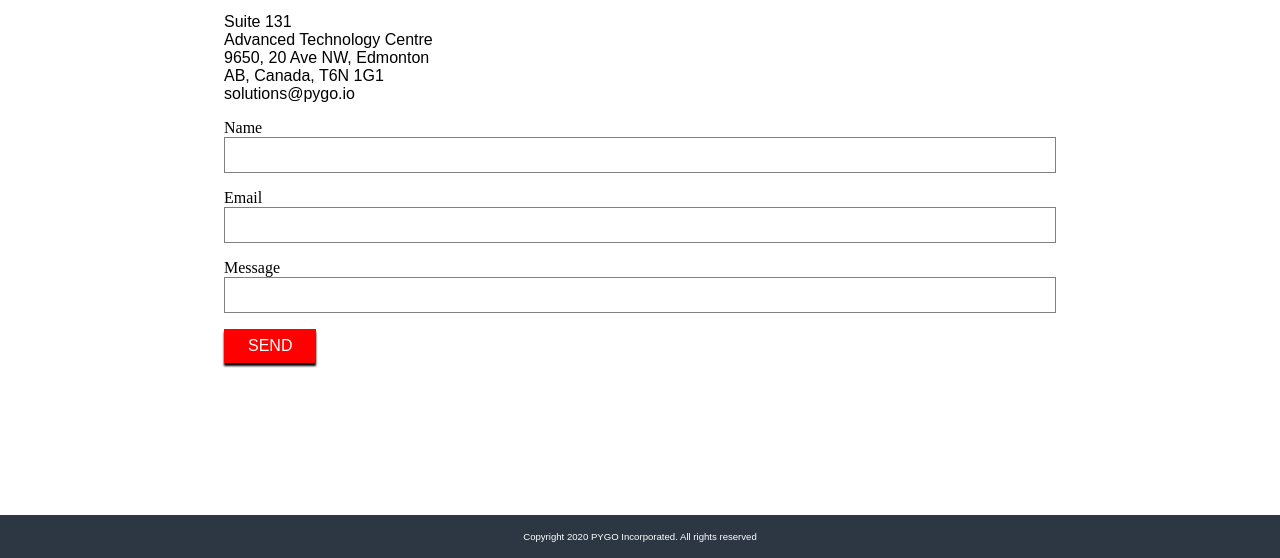
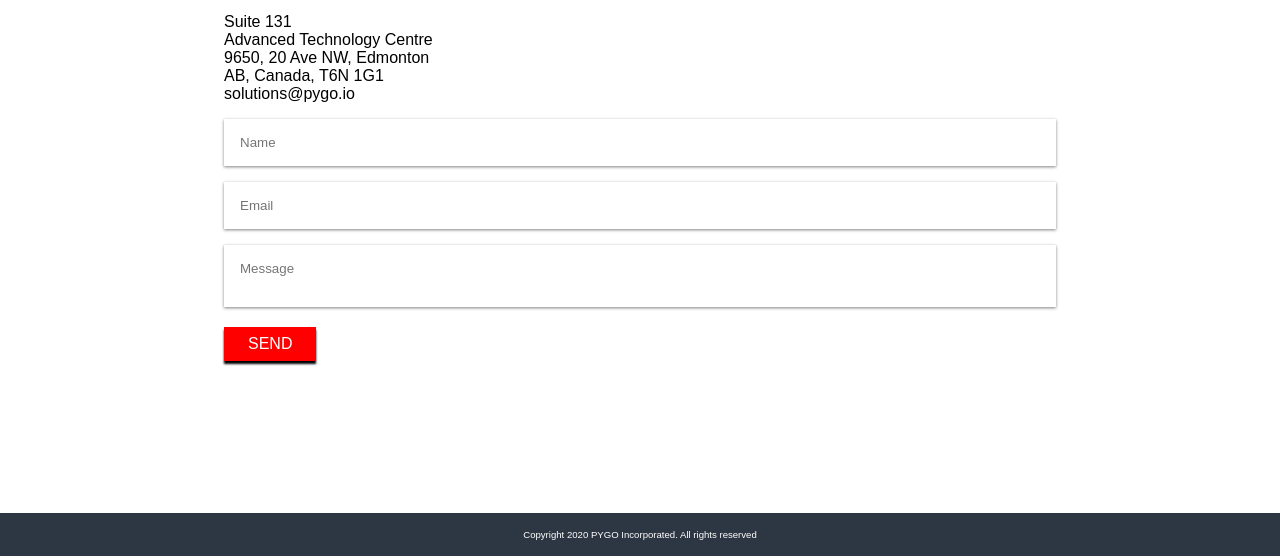
Before and after one commit to jbitancor/pygo-website, a Gatsby site: page /contact in a window 1280 px wide. Shown: the part 301-859 px from the top of the page. Built offline with nearby package versions, Linux system fonts and the light colour scheme; Gatsby itself is replaced by a stand-in of ours; a web font is replaced by a local one.

Commit message:
Formik added. Contact form frontend done

```diff
--- a/package.json
+++ b/package.json
@@ -15,6 +15,7 @@
   },
   "dependencies": {
     "babel-plugin-styled-components": "^1.10.7",
+    "formik": "^2.1.4",
     "gatsby": "^2.21.22",
     "gatsby-background-image": "^1.1.1",
     "gatsby-image": "^2.4.4",
@@ -27,7 +28,8 @@
     "react": "^16.12.0",
     "react-dom": "^16.12.0",
     "react-icons": "^3.10.0",
-    "styled-components": "^5.1.0"
+    "styled-components": "^5.1.0",
+    "yup": "^0.29.0"
   },
   "devDependencies": {
     "prettier": "2.0.5"
--- /dev/null
+++ b/src/components/TextError.js
@@ -0,0 +1,16 @@
+import React from "react";
+import styled from "styled-components";
+
+const TextError = (props) => {
+  return <TextErrorWrapper>{props.children}</TextErrorWrapper>;
+};
+
+const TextErrorWrapper = styled.div`
+  color: red;
+  font-family: open-sans, sans-serif;
+  font-size: 0.8rem;
+  padding-left: 1rem;
+  padding-top: 5px;
+`;
+
+export default TextError;
--- a/src/pages/contact.js
+++ b/src/pages/contact.js
@@ -1,10 +1,13 @@
 import React from "react";
+import { Formik, Form, Field, ErrorMessage } from "formik";
+import * as Yup from "yup";
+import styled from "styled-components";
+import { graphql, useStaticQuery } from "gatsby";
 // components
 import Layout from "../components/Layout";
 import Introduction from "../components/Introduction";
-import styled from "styled-components";
-import { graphql, useStaticQuery } from "gatsby";
-import Img from "gatsby-image";
+import TextError from "../components/TextError";
+// import Img from "gatsby-image";
 
 const getImage = graphql`
   {
@@ -18,9 +21,19 @@ const getImage = graphql`
   }
 `;
 
+const validationSchema = Yup.object({
+  name: Yup.string().required("Required"),
+  email: Yup.string().email("Invalid email format").required("Required"),
+  message: Yup.string().required("Required"),
+});
+
+const onSubmit = () => {
+  console.log("HLELO");
+};
+
 const ContactPage = () => {
   const data = useStaticQuery(getImage);
-  console.log(data);
+
   return (
     <ContactWrapper>
       <Layout>
@@ -34,13 +47,41 @@ const ContactPage = () => {
               <p>AB, Canada, T6N 1G1</p>
               <p>solutions@pygo.io</p>
             </div>
-            <label htmlFor='Name'>Name</label>
-            <input type='text' />
-            <label htmlFor='Email'>Email</label>
-            <input type='text' />
-            <label htmlFor='Message'>Message</label>
-            <input type='text' />
-            <button>SEND</button>
+            <Formik
+              initialValues={{
+                name: "",
+                email: "",
+                message: "",
+              }}
+              validationSchema={validationSchema}
+              onSubmit={onSubmit}>
+              <Form>
+                <div className='form-control'>
+                  <Field type='text' id='name' name='name' placeholder='Name' />
+                  <ErrorMessage name='name' component={TextError} />
+                </div>
+                <div className='form-control'>
+                  <Field
+                    type='text'
+                    id='email'
+                    name='email'
+                    placeholder='Email'
+                  />
+                  <ErrorMessage name='email' component={TextError} />
+                </div>
+                <div className='form-control'>
+                  <Field
+                    as='textarea'
+                    type='text'
+                    id='message'
+                    name='message'
+                    placeholder='Message'
+                  />
+                  <ErrorMessage name='message' component={TextError} />
+                </div>
+                <button type='submit'>SEND</button>
+              </Form>
+            </Formik>
           </div>
         </div>
       </Layout>
@@ -59,24 +100,49 @@ const ContactWrapper = styled.div`
       display: flex;
       align-items: flex-start;
       flex-direction: column;
-
-      input {
-        width: 100%;
-        border: 1px grey solid;
-        font-size: 100%;
-        padding: 0.5rem 0rem;
-        margin-bottom: 1rem;
-      }
-
-      textarea {
-        width: 50%;
-      }
     }
   }
 
   .details {
     margin: 1rem 0rem;
   }
+
+  form {
+    width: 100%;
+  }
+
+  .form-control {
+    width: 100%;
+    margin-bottom: 1rem;
+
+    input,
+    textarea {
+      width: 100%;
+      border: 0;
+      padding: 1rem;
+      font-family: open-sans, sans-serif;
+      box-shadow: grey 0px 1px 3px;
+      transition: box-shadow 0.2s;
+    }
+
+    input:focus,
+    textarea:focus {
+      outline: none;
+      box-shadow: black 0px 3px 3px;
+      transition: box-shadow 0.2s;
+    }
+    textarea::-webkit-resizer {
+      display: none;
+    }
+    @keyframes boxShadow {
+      from {
+        box-shadow: black 0px 0px 0px;
+      }
+      to {
+        box-shadow: black 0px 0px 5px;
+      }
+    }
+  }
 `;
 
 export default ContactPage;
```
Also changed, not shown: 1 other file.
